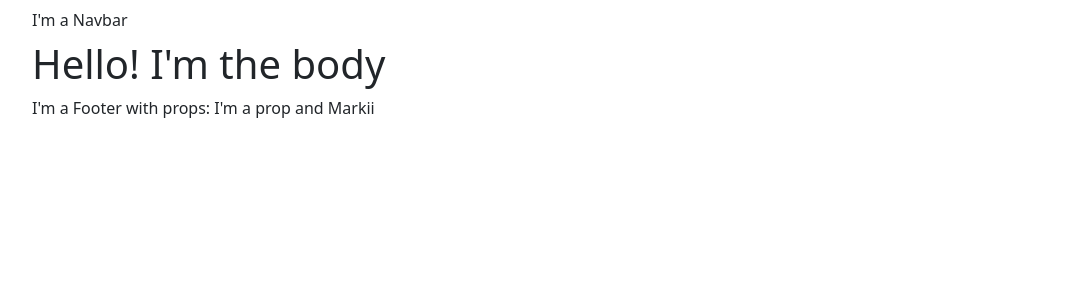
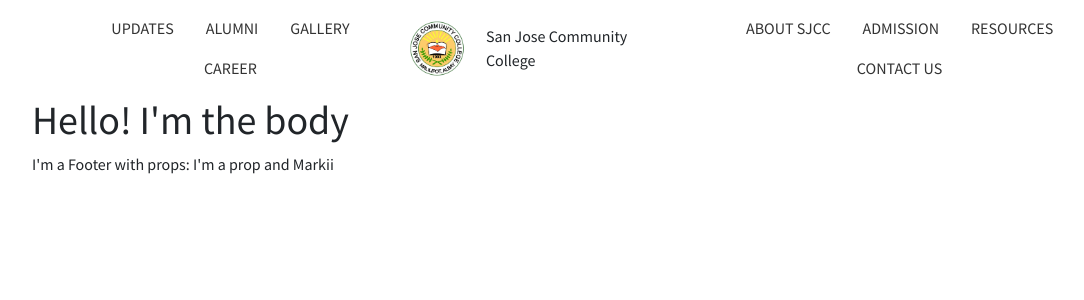
Before and after one commit to LadaSoft-Solutions/sjcc-web, a React (Create React App) app: page / in a window 1280 px wide. Shown: the top 300 px of the page, without its empty margins (50-1134 px from the left). Built offline with nearby package versions, Linux system fonts and the light colour scheme.

Commit message:
Create Navbar

```diff
--- a/src/components/Navbar/Navbar.js
+++ b/src/components/Navbar/Navbar.js
@@ -1,9 +1,40 @@
 import './Navbar.css'
+import { Link } from 'react-router-dom'
+
+// images
+import sjccLogo from '../../img/logo.png'
 
 function Navbar() {
     return (
-        <div className="navbar">
-            I'm a Navbar
+        <div className="container">
+            <nav id="nav" className="navbar navbar-expand-md bg-color-1 navbar-light">
+                <div className="container">
+                    <div class="d-flex align-items-center justify-content-between w-100">
+                        {/* <div className="d-none d-md-block"> */}
+                            <ul class="nav justify-content-center mb-0">
+                                <li><a href="#" className="text-color-2 link-hover-1 nav-link">UPDATES</a></li>
+                                <li><a href="#" className="text-color-2 link-hover-1 nav-link">ALUMNI</a></li>
+                                <li><a href="#" className="text-color-2 link-hover-1 nav-link">GALLERY</a></li>
+                                <li><a href="#" className="text-color-2 link-hover-1 nav-link">CAREER</a></li>
+                            </ul>
+                        {/* </div> */}
+                        <div class="d-flex align-items-center">
+                            <Link exact="true" to="/" className="navbar-brand">
+                                <img src={sjccLogo} className="d-inline-block align-top" alt="SJCC Logo" height="65px" width="auto" />
+                            </Link>
+                            <p className="mb-0">San Jose Community College</p>
+                        </div>
+                        <div className="d-none d-md-block">
+                            <ul class="nav justify-content-center mb-0">
+                                <li><a href="#" className="text-color-2 link-hover-1 nav-link">ABOUT SJCC</a></li>
+                                <li><a href="#" className="text-color-2 link-hover-1 nav-link">ADMISSION</a></li>
+                                <li><a href="#" className="text-color-2 link-hover-1 nav-link">RESOURCES</a></li>
+                                <li><a href="#" className="text-color-2 link-hover-1 nav-link">CONTACT US</a></li>
+                            </ul>
+                        </div>
+                    </div>
+                </div>
+            </nav>
         </div>
     )
 }
--- a/src/index.css
+++ b/src/index.css
@@ -1,6 +1,8 @@
 @import url(./fonts/fonts.css);
 
 :root {
+  --color-1: #33ab5f;
+  --color-2: #333333;
 }
 
 * {
@@ -17,6 +19,7 @@ body {
 
 body {
   background-color: var(--gen-color);
+  font-family: "SSPro";
 }
 
 /* Utility Classes */
@@ -1006,3 +1009,20 @@ body {
 .sspro-bli {
   font-family: "SSPro BlI";
 }
+
+/* Custom CSS */
+.text-color-1 {
+  color: var(--color-1);
+}
+
+.text-color-2 {
+  color: var(--color-2);
+}
+
+.link-hover-1:hover {
+  color: var(--color-1);
+}
+
+.link-hover-2:hover {
+  color: var(--color-2);
+}
```
